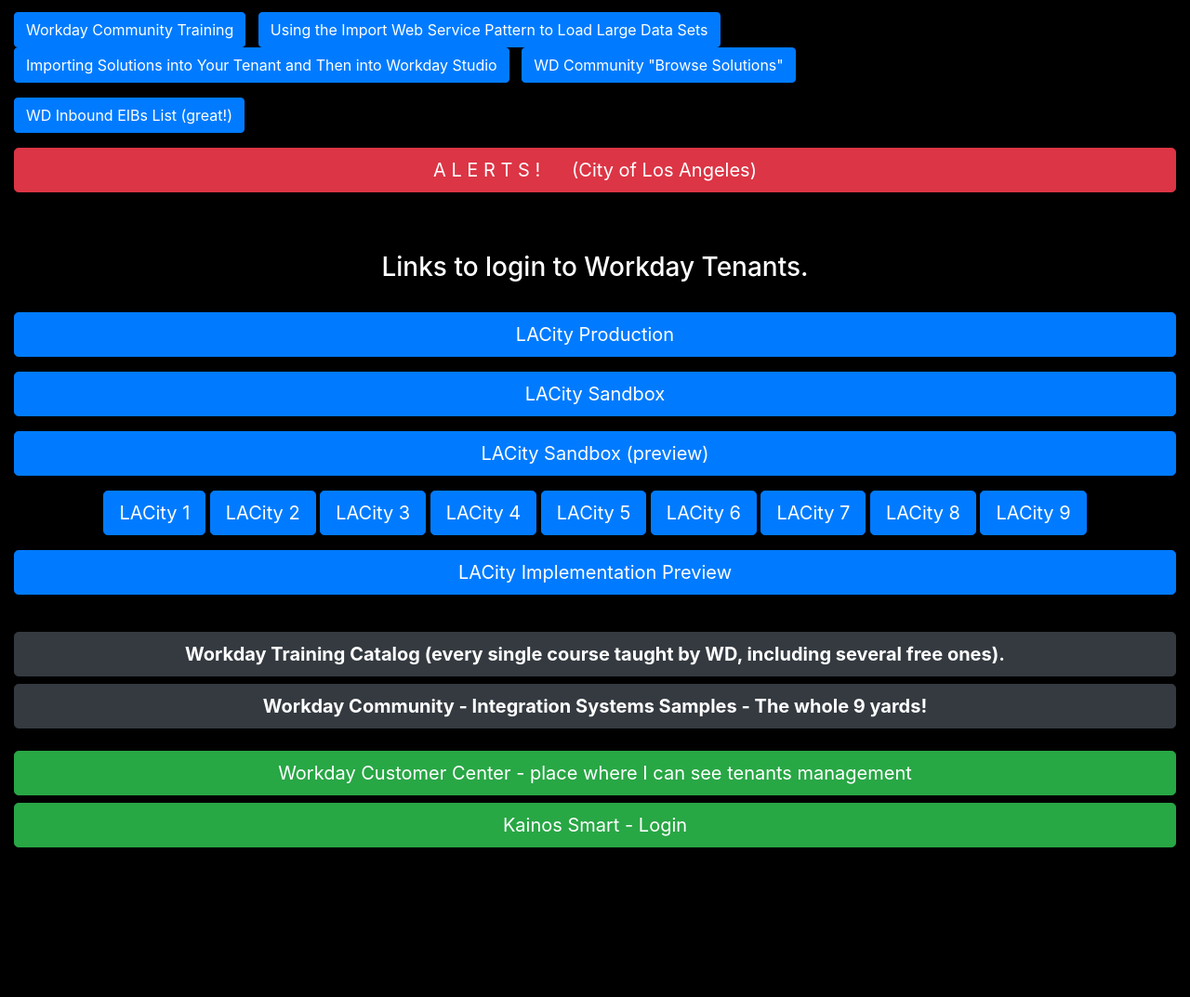
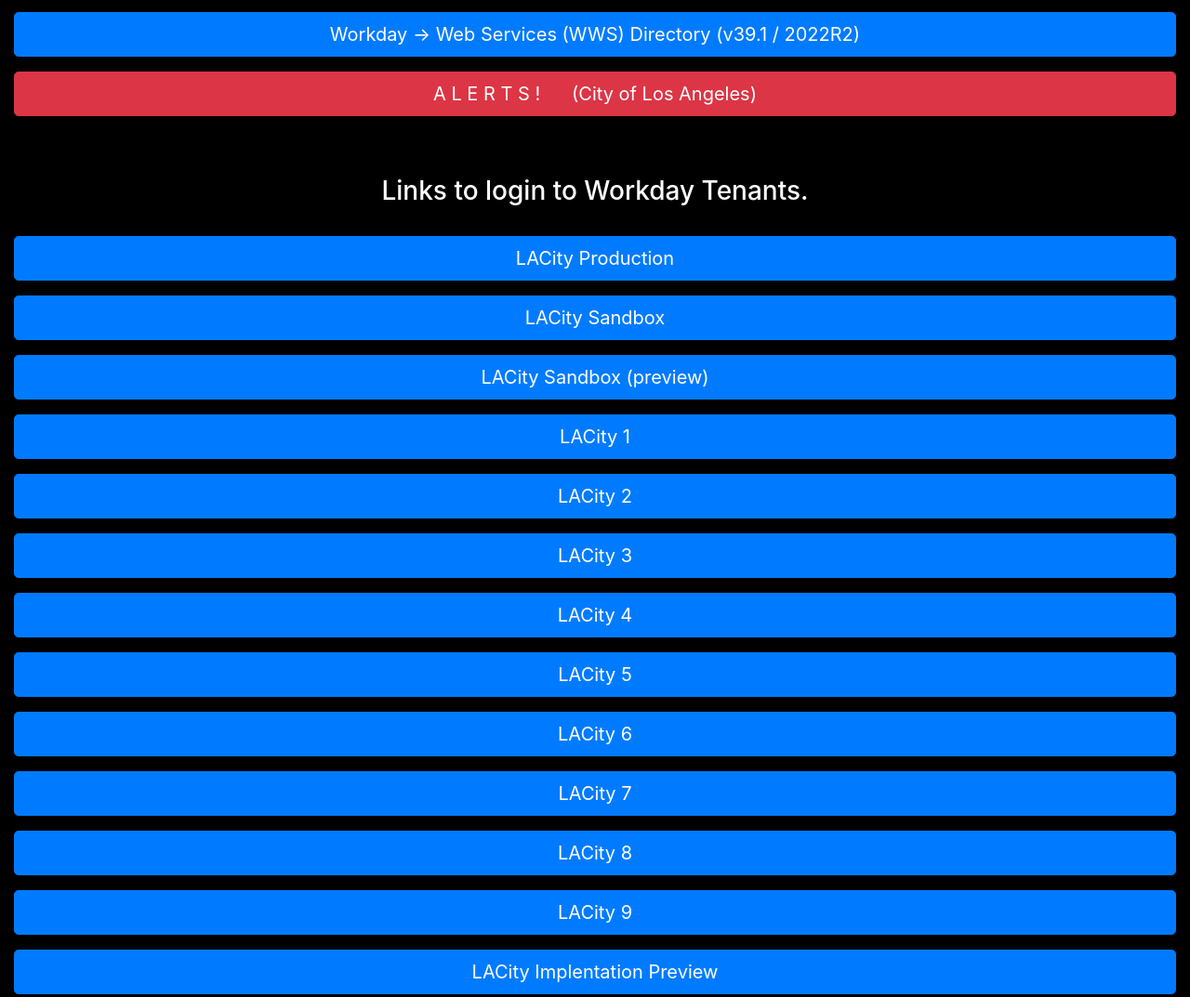
Before and after one commit to A20232024/A20232024.github.io, a plain HTML site: page masterpage.html in a window 1280 px wide. Shown: the part 1045-2118 px from the top of the page at 93% size. Before the commit the page ends 1957 px from the top, so only its background shows below. Drawn offline with nearby package versions, Linux system fonts and the light colour scheme.

Commit message:
Add files via upload

```diff
--- a/masterpage.html
+++ b/masterpage.html
@@ -43,6 +43,12 @@
 		</div>
 		<div class="col-md-1"> </div>
 	</div>
+</div>
+<hr>
+<div class="container-fluid text-center">
+	<a href="https://drive.google.com/drive/folders/16jZ9p8-yRshV_gQOEW024bppp6SDvICu" target="_blank" class="btn btn-lg btn-block btn-secondary">
+		IDDs for 171 versions 1 (written LA and WD) and 2 (written by SG based on INT204 IDD)
+	</a>
 </div>
 <hr>
 <div class="container-fluid">
@@ -146,30 +152,6 @@
 		Workday &rarr; Web Services (WWS) Directory (v39.1 / 2022R2)
 	</a><hr>
 
-<a href="https://community.workday.com/learn/training?check_logged_in=1" target="_blank" class="btn  btn-primary">
-Workday Community Training
-</a> &nbsp;
-
-
-<a href="https://community.workday.com/node/96238/" target="_blank" class="btn  btn-primary">
-Using the Import Web Service Pattern to Load Large Data Sets
-</a> &nbsp;
-
-<a href="https://collaborate.workday.com/t5/General/Importing-Solutions-into-Your-Tenant-and-Then-into-Workday/ta-p/1252094" target="_blank" class="btn  btn-primary">
-Importing Solutions into Your Tenant and Then into Workday Studio
-</a> &nbsp;
-
-<a href="https://community.workday.com/soln-browse" target="_blank" class="btn  btn-primary">
-WD Community "Browse Solutions"
-</a> &nbsp;
-<hr>
-
-<a href="https://community.workday.com/node/433087" target="_blank" class="btn  btn-primary">
-WD Inbound EIBs List (great!)
-</a> &nbsp;
-<hr>
-
-
 
 
 
@@ -194,23 +176,21 @@ WD Inbound EIBs List (great!)
 
 <a href="https://impl.workday.com/wday/authgwy/lacity_preview/login.htmld" target="_blank" class="btn btn-lg btn-block btn-primary">  LACity Sandbox (preview)  </a> <hr>
 
-<a href="https://impl.workday.com/wday/authgwy/Lacity1/login.htmld" target="_blank" class="btn btn-lg  btn-primary">  LACity 1 </a>
-<a href="https://impl.workday.com/wday/authgwy/lacity2/login.htmld" target="_blank" class="btn btn-lg  btn-primary">  LACity 2 </a>
-<a href="https://impl.workday.com/wday/authgwy/lacity3/login.htmld" target="_blank" class="btn btn-lg  btn-primary">  LACity  3</a>
-<a href="https://impl.workday.com/wday/authgwy/lacity4/login.htmld" target="_blank" class="btn btn-lg  btn-primary">  LACity  4</a>
-<a href="https://impl.workday.com/wday/authgwy/lacity5/login.htmld" target="_blank" class="btn btn-lg  btn-primary">  LACity  5</a>
-<a href="https://impl.workday.com/wday/authgwy/lacity6/login.htmld" target="_blank" class="btn btn-lg  btn-primary">  LACity  6</a>
-<a href="https://impl.workday.com/wday/authgwy/lacity7/login.htmld" target="_blank" class="btn btn-lg  btn-primary">  LACity  7</a>
+<a href="https://impl.workday.com/wday/authgwy/Lacity1/login.htmld" target="_blank" class="btn btn-lg btn-block btn-primary">  LACity 1 </a> <hr>
+<a href="https://impl.workday.com/wday/authgwy/lacity2/login.htmld" target="_blank" class="btn btn-lg btn-block btn-primary">  LACity 2 </a> <hr>
+<a href="https://impl.workday.com/wday/authgwy/lacity3/login.htmld" target="_blank" class="btn btn-lg btn-block btn-primary">  LACity  3</a> <hr>
+<a href="https://impl.workday.com/wday/authgwy/lacity4/login.htmld" target="_blank" class="btn btn-lg btn-block btn-primary">  LACity  4</a> <hr>
+<a href="https://impl.workday.com/wday/authgwy/lacity5/login.htmld" target="_blank" class="btn btn-lg btn-block btn-primary">  LACity  5</a> <hr>
+<a href="https://impl.workday.com/wday/authgwy/lacity6/login.htmld" target="_blank" class="btn btn-lg btn-block btn-primary">  LACity  6</a> <hr>
+<a href="https://impl.workday.com/wday/authgwy/lacity7/login.htmld" target="_blank" class="btn btn-lg btn-block btn-primary">  LACity  7</a> <hr>
 
-<a href="https://impl.workday.com/wday/authgwy/lacity8/login.htmld" target="_blank" class="btn btn-lg  btn-primary">  LACity 8 </a>
-<a href="https://impl.workday.com/wday/authgwy/lacity9/login.htmld" target="_blank" class="btn btn-lg  btn-primary">  LACity  9</a>
-<br>
-<hr>
-<a href="https://impl.workday.com/wday/authgwy/lacity_cc/login.htmld" target="_blank" class="btn btn-lg btn-block btn-primary">  LACity Implementation Preview </a> <hr>
+<a href="https://impl.workday.com/wday/authgwy/lacity8/login.htmld" target="_blank" class="btn btn-lg btn-block btn-primary">  LACity 8 </a> <hr>
+<a href="https://impl.workday.com/wday/authgwy/lacity9/login.htmld" target="_blank" class="btn btn-lg btn-block btn-primary">  LACity  9</a> <hr>
+<a href="https://impl.workday.com/wday/authgwy/lacity_cc/login.htmld" target="_blank" class="btn btn-lg btn-block btn-primary">  LACity Implentation Preview </a> <hr>
 <br>
 
 
-<a href="https://A20232024.github.io/workday_training.html"  target="_blank" class="btn btn-lg btn-block btn-dark">
+<a href="https://A20232024.github.io/wdtraining.html"  target="_blank" class="btn btn-lg btn-block btn-dark">
 	<strong>	Workday Training Catalog (every single course taught by WD, including several free ones).</strong>
 </a>
 
@@ -219,27 +199,7 @@ WD Inbound EIBs List (great!)
 </a>
 
 </div>
-<div class="container-fluid">
-	<br>
 
-
-
-<a href="https://workdayinc.force.com/workdaycustomercenter"  target="_blank" class="btn btn-lg btn-block btn-success">
-	Workday Customer Center - place where I can see tenants management
-</a>
-
-<a href="https://cityofla.kainossmart.com/login"  target="_blank" class="btn btn-lg btn-block btn-success">
-	Kainos Smart - Login
-</a>
-
-<!--
-	<a href=" "  target="_blank" class="btn btn-lg btn-block btn-success">
-	ABCDE FGHIJ KLMNO PQRST UVWXY Z
-	</a>
--->
-
-
-</div>
 
 <!--
 	<a href=" "  target="_blank" class="btn btn-lg btn-block btn-success">
```
